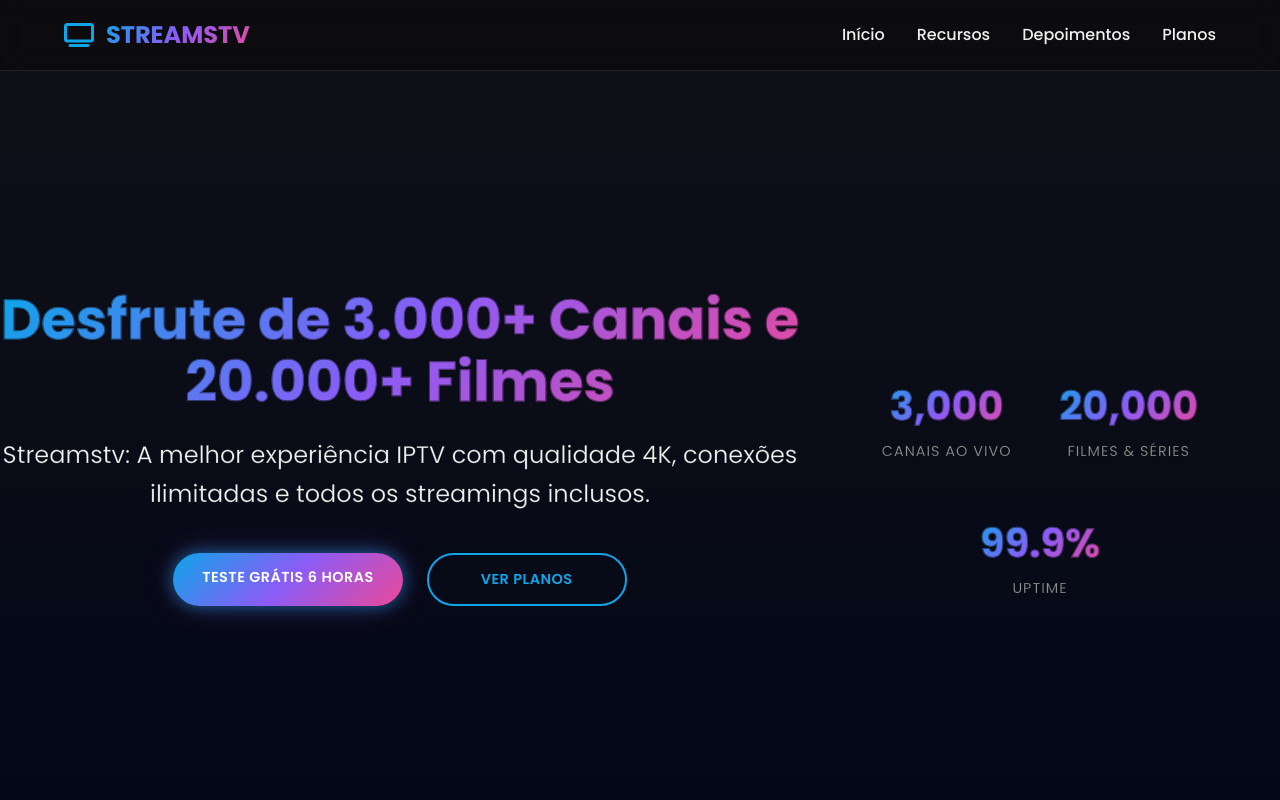
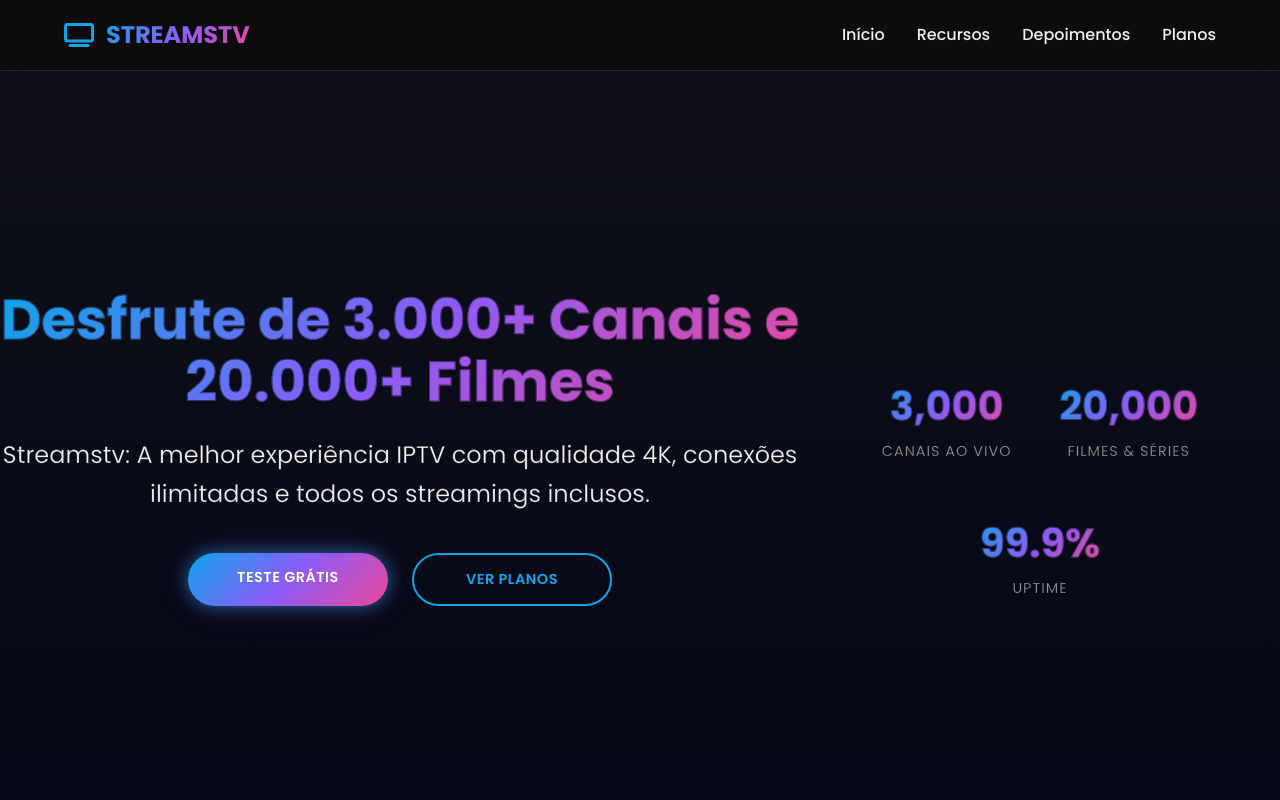
Before and after one commit to slotmais/streamstvofc, a plain HTML site: page index.html in a window 1280 px wide. Shown: the top 800 px of the page. Drawn offline with Linux system fonts and the light colour scheme.

Commit message:
Update index.html

```diff
--- a/index.html
+++ b/index.html
@@ -639,7 +639,7 @@
             <h1>Desfrute de <span>3.000+ Canais</span> e <span>20.000+ Filmes</span></h1>
             <p>Streamstv: A melhor experiência IPTV com qualidade 4K, conexões ilimitadas e todos os streamings inclusos.</p>
             <div class="hero-btns">
-                <a href="https://wa.me/5587996255711?text=Olá,%20gostaria%20de%20solicitar%20o%20teste%20gratuito%20de%206%20horas." class="btn btn-primary">Teste Grátis 6 Horas</a>
+                <a href="https://wa.me/5587996255711?text=Olá,%20gostaria%20de%20solicitar%20o%20teste%20gratuito%20de%206%20horas." class="btn btn-primary">Teste Grátis</a>
                 <a href="#plans" class="btn btn-secondary">Ver Planos</a>
             </div>
         </div>
```
